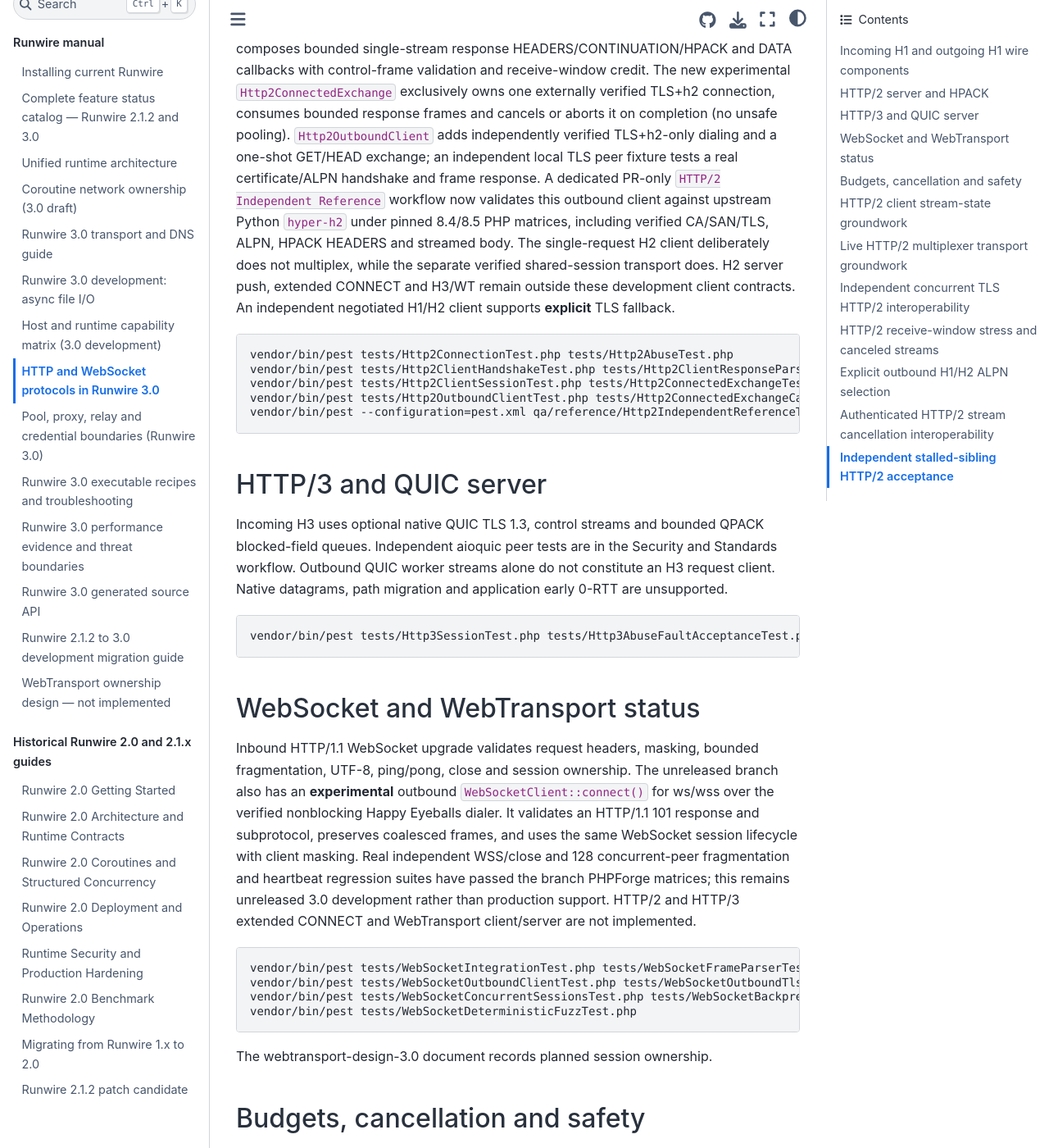
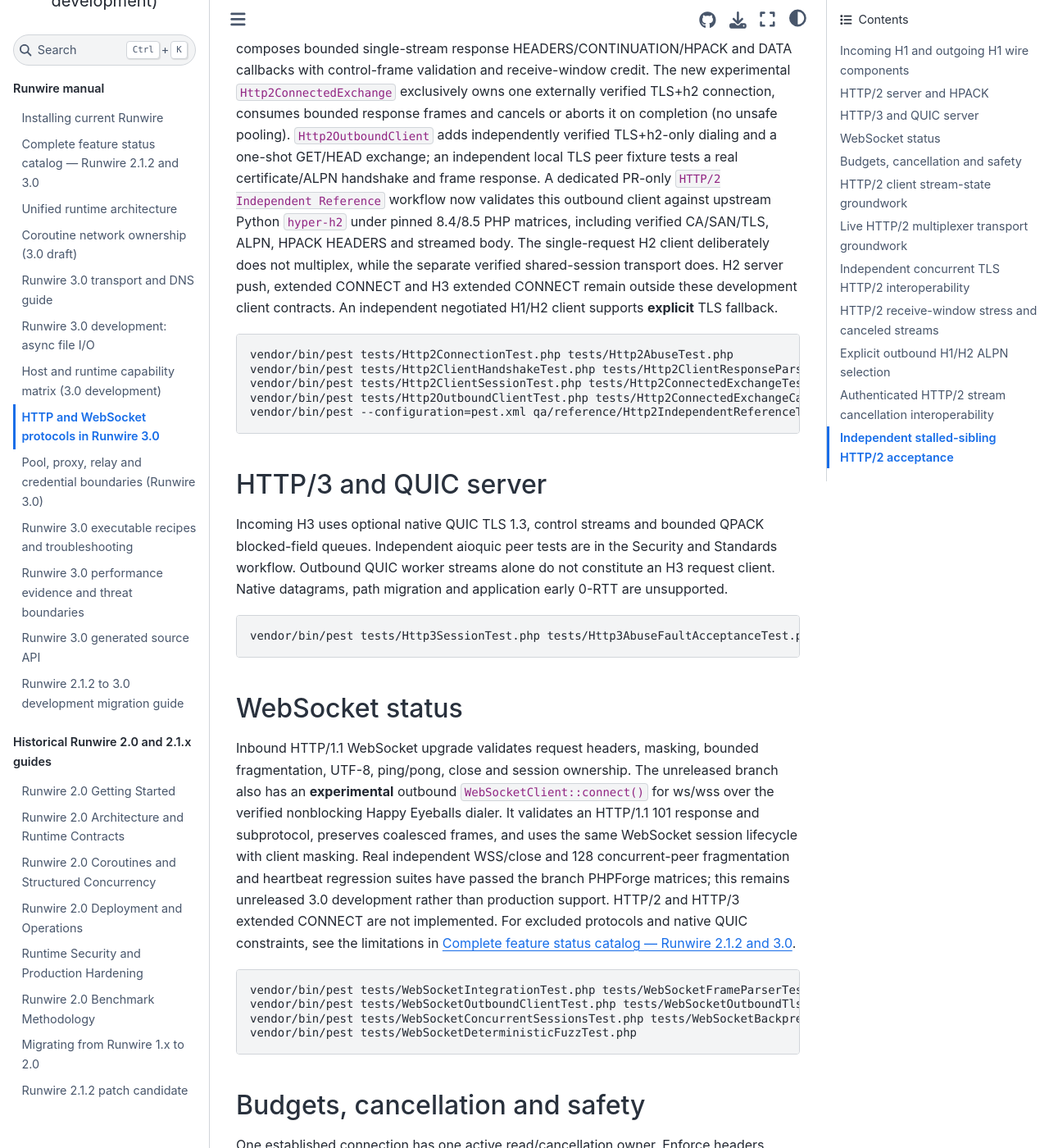
Before and after one commit to infocyph/Runwire, a Sphinx documentation site: the page built from docs/protocols-3.0.rst, in a window 1280 px wide and 1400 px high, scrolled down 1044 px. Shown: the whole window at 82% size. Built offline with Sphinx 7.4.7 and the Sphinx Book theme 1.1.4, drawn with Linux system fonts in a browser that asks for light colours; some of the changed text lies outside the part shown.

Commit message:
refactor(runwire-3): remove WebTransport design and public documentation
Retire unsupported WT docs/navigation, document native PHP QUIC release limitation, keep H2/H3 extended CONNECT fail-closed, and prepare tracker/release preflight for 169 scoped tasks.

```diff
--- a/docs/index.rst
+++ b/docs/index.rst
@@ -27,7 +27,6 @@
    performance-security-3.0
    api-reference-3.0
    migration-3.0
-   webtransport-design-3.0
 
 .. toctree::
    :maxdepth: 1
--- a/docs/protocols-3.0.rst
+++ b/docs/protocols-3.0.rst
@@ -41,7 +41,7 @@
 including verified CA/SAN/TLS, ALPN, HPACK HEADERS and streamed body.
 The single-request H2 client deliberately does not multiplex, while the
 separate verified shared-session transport does. H2 server push, extended
-CONNECT and H3/WT remain outside these development client contracts.
+CONNECT and H3 extended CONNECT remain outside these development client contracts.
 An independent negotiated H1/H2 client supports **explicit** TLS fallback.
 
 .. code-block:: console
@@ -65,8 +65,8 @@
 
    vendor/bin/pest tests/Http3SessionTest.php tests/Http3AbuseFaultAcceptanceTest.php
 
-WebSocket and WebTransport status
----------------------------------
+WebSocket status
+----------------
 
 Inbound HTTP/1.1 WebSocket upgrade validates request headers, masking,
 bounded fragmentation, UTF-8, ping/pong, close and session ownership.
@@ -77,8 +77,9 @@
 session lifecycle with client masking. Real independent WSS/close and 128 concurrent-peer fragmentation and
 heartbeat regression suites have passed the branch PHPForge matrices;
 this remains unreleased 3.0 development rather than production support.
-HTTP/2 and HTTP/3 extended CONNECT and WebTransport client/server
-are not implemented.
+HTTP/2 and HTTP/3 extended CONNECT are not implemented.
+For excluded protocols and native QUIC constraints, see the limitations
+in :doc:`features`.
 
 .. code-block:: console
 
@@ -86,8 +87,6 @@
    vendor/bin/pest tests/WebSocketOutboundClientTest.php tests/WebSocketOutboundTlsTest.php
    vendor/bin/pest tests/WebSocketConcurrentSessionsTest.php tests/WebSocketBackpressureAcceptanceTest.php
    vendor/bin/pest tests/WebSocketDeterministicFuzzTest.php
-
-The webtransport-design-3.0 document records planned session ownership.
 
 Budgets, cancellation and safety
 --------------------------------
--- a/docs/transport-guide-3.0.rst
+++ b/docs/transport-guide-3.0.rst
@@ -150,8 +150,9 @@
 appropriate endpoint options and certificate material. The reproducible
 real-peer build and invocation is in
 .github/workflows/security-standards.yml, not a standalone no-argument
-CLI example. Native datagrams, path migration, application 0-RTT and
-WebTransport are unsupported and must fail closed.
+CLI example. Native QUIC datagrams, path migration and application 0-RTT are
+unsupported and must fail closed. The separate :doc:`features`
+limitations section documents excluded 3.0 protocol scope.
 
 Ownership, hosts and failures
 -----------------------------
```
Also changed, not shown: docs/features.rst (+14 -8 lines), docs/webtransport-design-3.0.rst (deleted, +0 -45 lines), 5 other files.
